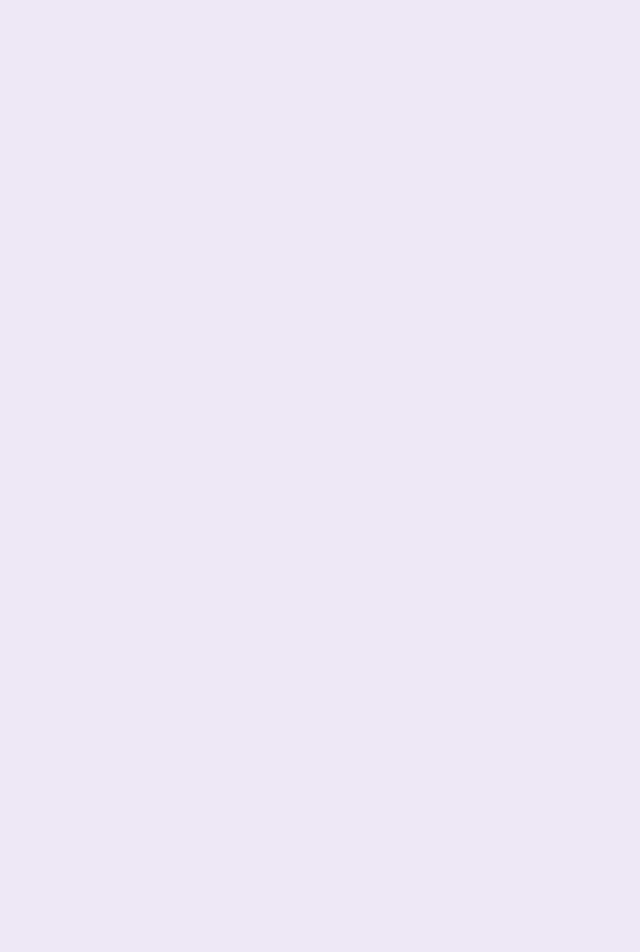
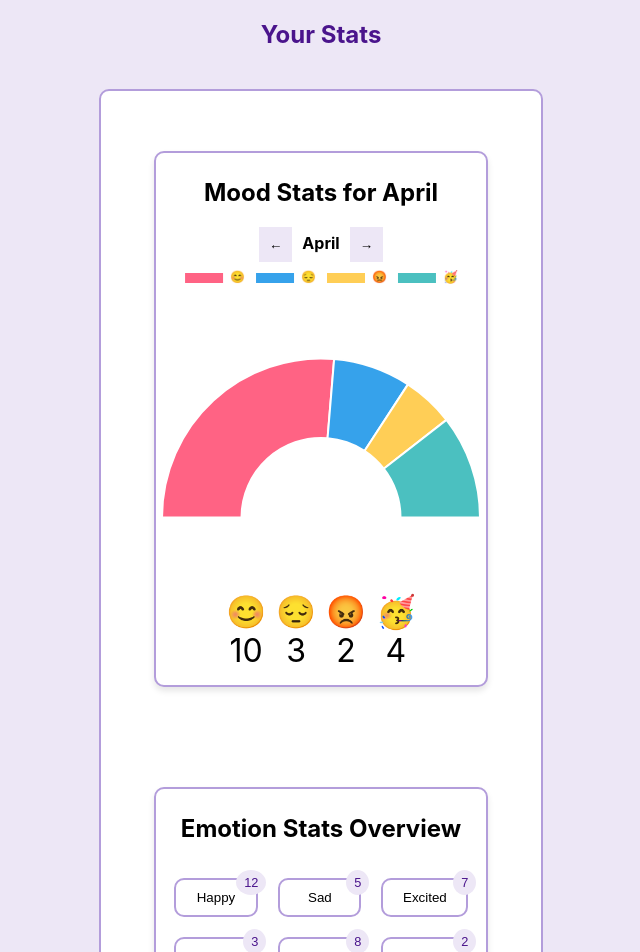
Before and after one commit to layanat/moodscape, a React (Create React App) app: page /stats in a window 1280 px wide. Before the commit this address had no page. Shown: the top 952 px of the page, without its empty margins (319-959 px from the left). Before the commit the page ends 800 px from the top, so only its background shows below. Built offline with nearby package versions, Linux system fonts and the light colour scheme.

Commit message:
created stats page

```diff
--- a/package.json
+++ b/package.json
@@ -6,8 +6,10 @@
     "@testing-library/jest-dom": "^5.17.0",
     "@testing-library/react": "^13.4.0",
     "@testing-library/user-event": "^13.5.0",
+    "chart.js": "^4.4.2",
     "emoji-picker-react": "^4.9.2",
     "react": "^18.2.0",
+    "react-chartjs-2": "^5.2.0",
     "react-dom": "^18.2.0",
     "react-router-dom": "^6.22.3",
     "react-scripts": "5.0.1",
--- a/src/App.js
+++ b/src/App.js
@@ -2,13 +2,17 @@ import React from "react";
 import "./App.css";
 import { BrowserRouter, Route, Routes } from "react-router-dom";
 import Checkin from './pages/Checkin'; // Adjust the import path as necessary
-
+import Stats from './pages/Stats';
 function App() {
   return (
     <BrowserRouter>
       <Routes>
       <Route path="/checkin"  element={<Checkin />} />
       </Routes>
+      <Routes>
+        <Route path="/stats" element={<Stats />} />
+
+      </Routes>
       </BrowserRouter>
   );
 }
--- /dev/null
+++ b/src/pages/Stats.jsx
@@ -0,0 +1,101 @@
+import React, { useState } from "react";
+import { Doughnut } from "react-chartjs-2";
+import "chart.js/auto";
+import "../styling/stats.css";
+
+const Stats = () => {
+  const [month, setMonth] = useState("April");
+  const emojiCounts = {
+    "😊": 10,
+    "😔": 3,
+    "😡": 2,
+    "🥳": 4,
+  };
+  const emotions = {
+    Happy: 12,
+    Sad: 5,
+    Excited: 7,
+    Frustrated: 3,
+    Content: 8,
+    Anguished: 2,
+    Curious: 6,
+    Nervous: 4,
+    Relieved: 9,
+    Anxious: 5,
+    Indifferent: 1,
+  };
+
+  const data = {
+    labels: Object.keys(emojiCounts),
+    datasets: [
+      {
+        label: "# of Emojis",
+        data: Object.values(emojiCounts),
+        backgroundColor: ["#FF6384", "#36A2EB", "#FFCE56", "#4BC0C0"],
+        hoverBackgroundColor: ["#FF6384", "#36A2EB", "#FFCE56", "#4BC0C0"],
+        circumference: 180,
+        rotation: 270,
+      },
+    ],
+  };
+
+  const changeMonth = (direction) => {
+    const months = [
+      "January",
+      "February",
+      "March",
+      "April",
+      "May",
+      "June",
+      "July",
+      "August",
+      "September",
+      "October",
+      "November",
+      "December",
+    ];
+    const currentIndex = months.indexOf(month);
+    const nextIndex =
+      direction === "next"
+        ? (currentIndex + 1) % months.length
+        : (currentIndex - 1 + months.length) % months.length;
+    setMonth(months[nextIndex]);
+  };
+
+  return (
+    <div className="stats-page">
+      <h2 className="page-header">Your Stats</h2>
+      <div className="cards-container">
+        <div className="card centered">
+          <h2>Mood Stats for {month}</h2>
+          <div className="month-navigation">
+            <button onClick={() => changeMonth("prev")}>←</button>
+            <span>{month}</span>
+            <button onClick={() => changeMonth("next")}>→</button>
+          </div>
+          <Doughnut data={data} options={{ cutout: "50%" }} />
+          <div className="emoji-stats">
+            {Object.entries(emojiCounts).map(([emoji, count]) => (
+              <div key={emoji} className="emoji-count">
+                {emoji}
+                <span className="count">{count}</span>
+              </div>
+            ))}
+          </div>
+        </div>
+        <div className="card">
+          <h2>Emotion Stats Overview</h2>
+          <div className="emotion-stats">
+            {Object.entries(emotions).map(([emotion, count], index) => (
+              <button key={index} className="emotion-button">
+                {emotion} <span className="count-badge">{count}</span>
+              </button>
+            ))}
+          </div>
+        </div>
+      </div>
+    </div>
+  );
+};
+
+export default Stats;
--- /dev/null
+++ b/src/styling/stats.css
@@ -0,0 +1,107 @@
+.cards-container {
+    display: flex;
+    flex-direction: column;
+    align-items: center;
+    gap: 20px;
+    padding: 20px;
+    background-color: white;
+    border: 2px solid #B39DDB;
+    border-radius: 10px;
+    width: 80%;
+    max-width: 400px;
+    margin: auto;
+    margin-top: 40px;
+}
+
+  .page-header {
+    text-align: center;
+    color: #4A148C;
+
+}
+.card {
+    background-color: white;
+    border: 2px solid #B39DDB; /* Lavender border */
+    border-radius: 10px;
+    padding: 5px;
+    width: 80%;
+    max-width: 400px;
+    margin: 40px auto; /* Centering the card on the page */
+    box-shadow: 0 4px 6px rgba(0,0,0,0.1);
+    display: flex;
+    flex-direction: column;
+    align-items: center;
+  }
+
+  .month-navigation button {
+    margin: 0 10px;
+    background-color: #EDE7F6;
+    border: none;
+    padding: 10px;
+    cursor: pointer;
+  }
+
+  .month-navigation span {
+    font-weight: bold;
+  }
+
+  .emoji-stats {
+    display: flex;
+    flex-wrap: wrap;
+    justify-content: center;
+    margin-top: 5px; /* Reduced top margin to bring emojis closer to the chart */
+    margin-bottom: 5px; /* Optional: adjust bottom margin if needed */
+
+  }
+
+  .emoji-count {
+    display: flex;
+    flex-direction: column;
+    align-items: center;
+    margin: 5px;
+    font-size: 32px; /* Increase the font size to make the emoji bigger */
+  }
+  .emotion-button {
+    background-color: white;
+    border: 2px solid #B39DDB; /* Lavender border */
+    border-radius: 10px;
+    padding: 10px 20px;
+    cursor: pointer;
+    margin: 5px;
+    display: flex;
+    justify-content: space-between;
+    align-items: center;
+    width: calc(100% - 10px); /* Full width taking into account margins */
+    box-sizing: border-box;
+    position: relative;
+  }
+
+  .emotion-stats {
+    display: grid;
+    grid-template-columns: repeat(3, 1fr);
+    gap: 10px;
+    padding: 10px;
+  }
+
+  .emotion-button {
+    background-color: white;
+    border: 2px solid #B39DDB;
+    border-radius: 10px;
+    padding: 10px;
+    cursor: pointer;
+    display: flex;
+    justify-content: center;
+    align-items: center;
+    position: relative;
+    text-align: center;
+  }
+
+.count-badge {
+  background-color: #EDE7F6; /* Light lavender background */
+  color: #4A148C; /* Font color */
+  border-radius: 50%;
+  padding: 5px 8px;
+  font-size: 0.8rem;
+  position: absolute;
+  top: -10px;
+  right: -10px;
+}
```
Also changed, not shown: 1 other file (tests, documents, lock files or other folders).
